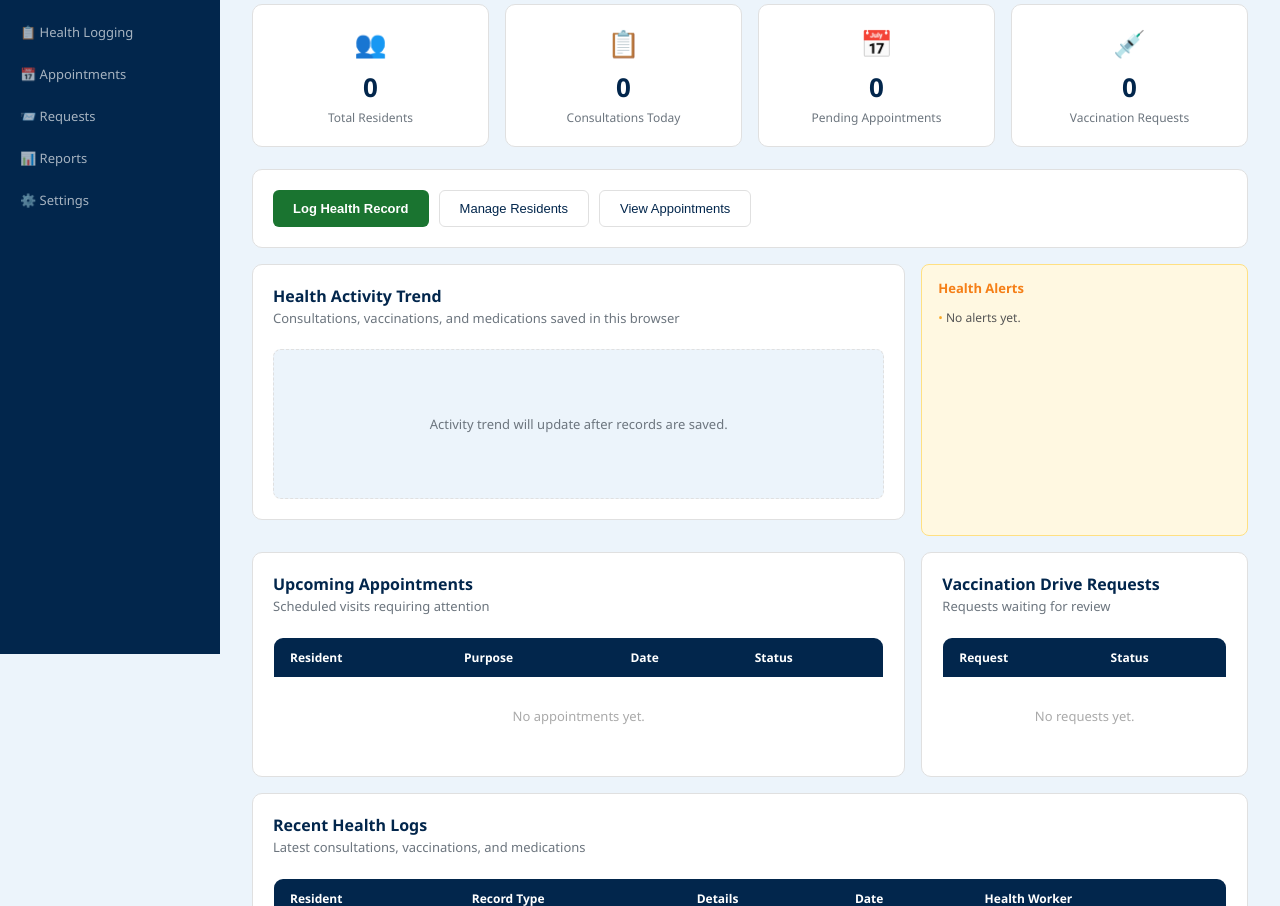
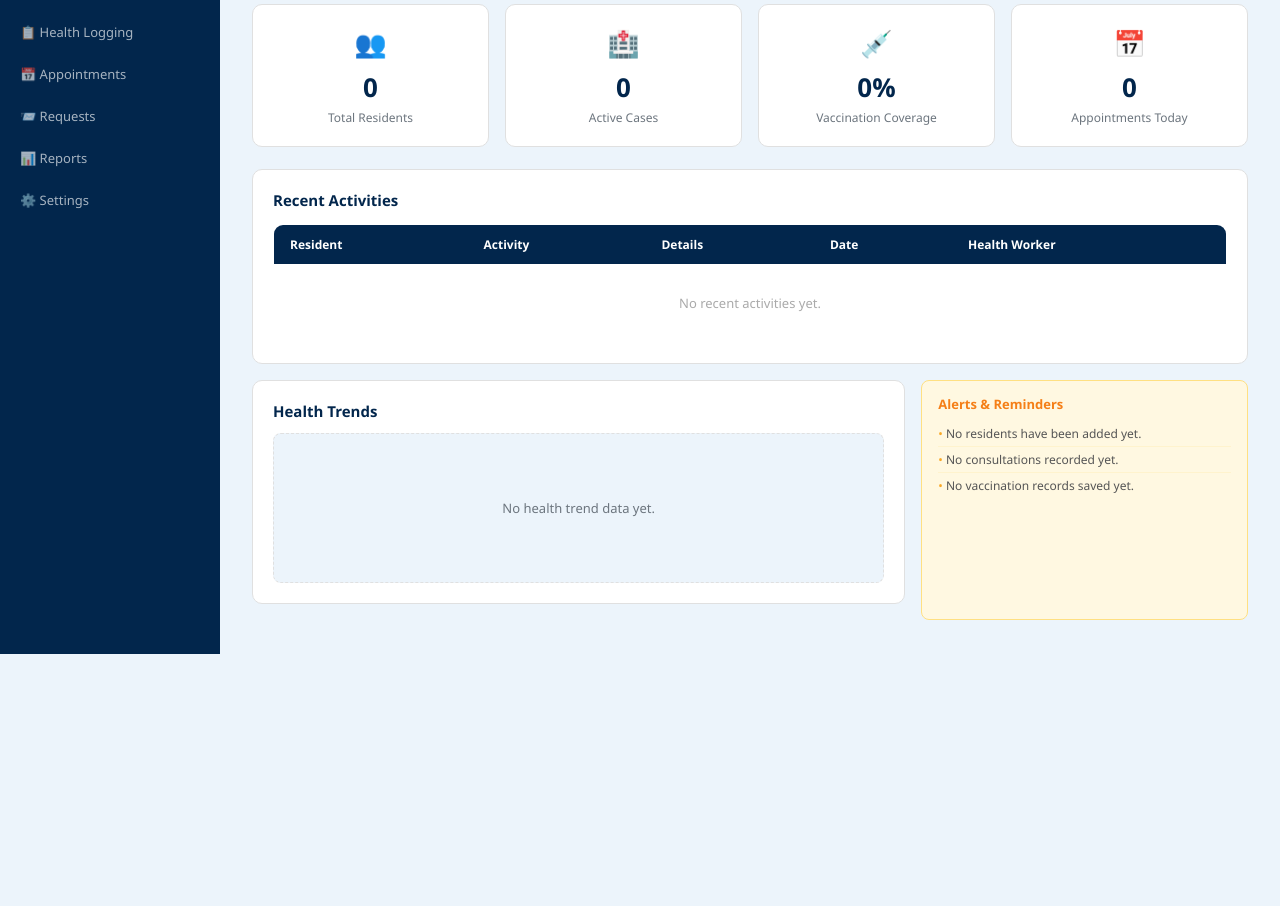
Before and after one commit to HiLo-LoHi/healthbase, a plain HTML site: page frontend/dashboard.html in a window 1280 px wide. Shown: the part 146-1052 px from the top of the page. After the commit the page ends 800 px from the top, so only its background shows below. Drawn offline with Linux system fonts and the light colour scheme.

Commit message:
modified dashboard.html - dashboard.js

```diff
--- a/frontend/dashboard.html
+++ b/frontend/dashboard.html
@@ -10,7 +10,7 @@
 <!-- SIDEBAR -->
 <div class="sidebar">
   <div class="sidebar-logo">
-    <img src="assets/Logo.png" alt="logo">
+    <img src="assets/logo.png" alt="logo">
     <span>HealthBase</span>
   </div>
   <a href="dashboard.html" class="nav-item active">🏠 Dashboard</a>
@@ -30,149 +30,83 @@
 
 <!-- MAIN -->
 <div class="main-content">
-
   <div class="page-header">
     <h1>Dashboard</h1>
-    <p>Overview of residents, health records, appointments, and requests</p>
+    <p>Overview of your barangay health center</p>
   </div>
 
-  <!-- STATS -->
+  <!-- 4 STAT CARDS -->
   <div class="stats-grid">
     <div class="stat-card">
       <div class="stat-icon">👥</div>
-      <div class="stat-number" id="totalResidents">0</div>
+      <div class="stat-number" id="totalResidents">—</div>
       <div class="stat-label">Total Residents</div>
     </div>
 
     <div class="stat-card">
-      <div class="stat-icon">📋</div>
-      <div class="stat-number" id="consultationsToday">0</div>
-      <div class="stat-label">Consultations Today</div>
+      <div class="stat-icon">🏥</div>
+      <div class="stat-number" id="totalCases">—</div>
+      <div class="stat-label">Active Cases</div>
+    </div>
+
+    <div class="stat-card">
+      <div class="stat-icon">💉</div>
+      <div class="stat-number" id="vaccinationRate">—</div>
+      <div class="stat-label">Vaccination Coverage</div>
     </div>
 
     <div class="stat-card">
       <div class="stat-icon">📅</div>
-      <div class="stat-number" id="pendingAppointments">0</div>
-      <div class="stat-label">Pending Appointments</div>
-    </div>
-
-    <div class="stat-card">
-      <div class="stat-icon">💉</div>
-      <div class="stat-number" id="vaccinationRequests">0</div>
-      <div class="stat-label">Vaccination Requests</div>
+      <div class="stat-number" id="appointmentsToday">—</div>
+      <div class="stat-label">Appointments Today</div>
     </div>
   </div>
 
-  <!-- QUICK ACTIONS -->
+  <!-- RECENT ACTIVITIES -->
   <div class="card">
-    <div style="display:flex; gap:10px; flex-wrap:wrap;">
-      <button class="btn-primary" onclick="location.href='health-logging.html'">Log Health Record</button>
-      <button class="btn-secondary" onclick="location.href='residents.html'">Manage Residents</button>
-      <button class="btn-secondary" onclick="location.href='appointments.html'">View Appointments</button>
-    </div>
-  </div>
-
-  <!-- TREND + ALERTS -->
-  <div class="dashboard-row">
-    <div class="card">
-      <div class="page-header">
-        <h1 style="font-size:16px;">Health Activity Trend</h1>
-        <p>Consultations, vaccinations, and medications saved in this browser</p>
-      </div>
-
-      <div class="chart-placeholder" id="activityTrend">
-        Activity trend will update after records are saved.
-      </div>
-    </div>
-
-    <div class="alerts-box">
-      <h4>Health Alerts</h4>
-      <div id="alertsList">
-        <div class="alert-item">No alerts yet.</div>
-      </div>
-    </div>
-  </div>
-
-  <!-- APPOINTMENTS + REQUESTS -->
-  <div class="dashboard-row">
-
-    <div class="card">
-      <div class="page-header">
-        <h1 style="font-size:16px;">Upcoming Appointments</h1>
-        <p>Scheduled visits requiring attention</p>
-      </div>
+    <h3 style="font-size:15px; color:var(--navy); margin-bottom:14px;">
+      Recent Activities
+    </h3>
 
     <table class="data-table">
       <thead>
         <tr>
           <th>Resident</th>
-            <th>Purpose</th>
+          <th>Activity</th>
+          <th>Details</th>
           <th>Date</th>
-            <th>Status</th>
+          <th>Health Worker</th>
         </tr>
       </thead>
-        <tbody id="upcomingAppointmentsBody">
+      <tbody id="recentActivitiesBody">
         <tr>
-            <td colspan="4" style="text-align:center;color:#aaa;padding:30px;">
-              No appointments yet.
+          <td colspan="5" style="text-align:center; color:#aaa; padding:30px;">
+            No recent activities yet.
           </td>
         </tr>
       </tbody>
     </table>
   </div>
 
+  <!-- HEALTH TRENDS + ALERTS -->
+  <div class="dashboard-row">
     <div class="card">
-      <div class="page-header">
-        <h1 style="font-size:16px;">Vaccination Drive Requests</h1>
-        <p>Requests waiting for review</p>
+      <h3 style="font-size:15px; color:var(--navy); margin-bottom:12px;">
+        Health Trends
+      </h3>
+
+      <div class="chart-placeholder" id="healthTrendsChart">
+        No health trend data yet.
+      </div>
     </div>
 
-      <table class="data-table">
-        <thead>
-          <tr>
-            <th>Request</th>
-            <th>Status</th>
-          </tr>
-        </thead>
-        <tbody id="driveRequestsBody">
-          <tr>
-            <td colspan="2" style="text-align:center;color:#aaa;padding:30px;">
-              No requests yet.
-            </td>
-          </tr>
-        </tbody>
-      </table>
+    <div class="alerts-box">
+      <h4>Alerts & Reminders</h4>
+      <div id="alertsList">
+        <div class="alert-item">No alerts or reminders yet.</div>
       </div>
-
     </div>
-
-  <!-- RECENT HEALTH LOGS -->
-  <div class="card">
-    <div class="page-header">
-      <h1 style="font-size:16px;">Recent Health Logs</h1>
-      <p>Latest consultations, vaccinations, and medications</p>
   </div>
-
-    <table class="data-table">
-      <thead>
-        <tr>
-          <th>Resident</th>
-          <th>Record Type</th>
-          <th>Details</th>
-          <th>Date</th>
-          <th>Health Worker</th>
-        </tr>
-      </thead>
-      <tbody id="recentLogsBody">
-        <tr>
-          <td colspan="5" style="text-align:center;color:#aaa;padding:30px;">
-            No health logs yet.
-          </td>
-        </tr>
-      </tbody>
-    </table>
-  </div>
-
 </div>
 
 <script src="js/apps.js"></script>
--- a/frontend/js/dashboard.js
+++ b/frontend/js/dashboard.js
@@ -6,48 +6,115 @@ function loadDashboard() {
   const vaccinations = getRecords('vaccinations');
   const medications = getRecords('medications');
   const appointments = getRecords('appointments');
-  const requests = getRecords('requests');
 
   const today = getTodayDate();
 
   document.getElementById('totalResidents').innerText = residents.length;
-  document.getElementById('consultationsToday').innerText =
-    consultations.filter(c => c.date === today).length;
-  document.getElementById('pendingAppointments').innerText =
-    appointments.filter(a => a.status === 'Pending').length;
-  document.getElementById('vaccinationRequests').innerText =
-    requests.filter(r => r.status === 'Pending').length;
+  document.getElementById('totalCases').innerText = consultations.length;
+  document.getElementById('vaccinationRate').innerText =
+    calculateVaccinationRate(residents, vaccinations) + '%';
+  document.getElementById('appointmentsToday').innerText =
+    appointments.filter(item => item.date === today).length;
 
-  renderRecentLogs(consultations, vaccinations, medications);
+  renderHealthTrends(consultations, vaccinations, medications);
+  renderAlerts(residents, consultations, vaccinations, appointments);
+  renderRecentActivities(consultations, vaccinations, medications, appointments);
 }
 
-function renderRecentLogs(consultations, vaccinations, medications) {
-  const body = document.getElementById('recentLogsBody');
+function calculateVaccinationRate(residents, vaccinations) {
+  if (residents.length === 0) return 0;
 
-  const logs = [
-    ...consultations.map(item => ({ ...item, type: 'Consultation', details: item.complaint })),
-    ...vaccinations.map(item => ({ ...item, type: 'Vaccination', details: item.vaccine })),
-    ...medications.map(item => ({ ...item, type: 'Medication', details: item.name }))
+  const vaccinatedResidents = new Set(
+    vaccinations
+      .map(item => item.resident)
+      .filter(Boolean)
+  );
+
+  return Math.round((vaccinatedResidents.size / residents.length) * 100);
+}
+
+function renderHealthTrends(consultations, vaccinations, medications) {
+  const chart = document.getElementById('healthTrendsChart');
+
+  const total =
+    consultations.length +
+    vaccinations.length +
+    medications.length;
+
+  if (total === 0) {
+    chart.innerText = 'No health trend data yet.';
+    return;
+  }
+
+  chart.innerHTML = `
+    Consultations: ${consultations.length}<br>
+    Vaccinations: ${vaccinations.length}<br>
+    Medications: ${medications.length}
+  `;
+}
+
+function renderAlerts(residents, consultations, vaccinations, appointments) {
+  const alertsList = document.getElementById('alertsList');
+  const alerts = [];
+
+  const pendingAppointments = appointments.filter(item => item.status === 'Pending');
+
+  if (residents.length === 0) alerts.push('No residents have been added yet.');
+  if (consultations.length === 0) alerts.push('No consultations recorded yet.');
+  if (vaccinations.length === 0) alerts.push('No vaccination records saved yet.');
+  if (pendingAppointments.length > 0) {
+    alerts.push(`${pendingAppointments.length} appointment(s) still pending.`);
+  }
+
+  alertsList.innerHTML = alerts.length
+    ? alerts.map(alert => `<div class="alert-item">${alert}</div>`).join('')
+    : '<div class="alert-item">No alerts or reminders yet.</div>';
+}
+
+function renderRecentActivities(consultations, vaccinations, medications, appointments) {
+  const body = document.getElementById('recentActivitiesBody');
+
+  const activities = [
+    ...consultations.map(item => ({
+      ...item,
+      activity: 'Consultation',
+      details: item.complaint || item.diagnosis
+    })),
+    ...vaccinations.map(item => ({
+      ...item,
+      activity: 'Vaccination',
+      details: item.vaccine || item.dose
+    })),
+    ...medications.map(item => ({
+      ...item,
+      activity: 'Medication',
+      details: item.name || item.dosage
+    })),
+    ...appointments.map(item => ({
+      ...item,
+      activity: 'Appointment',
+      details: item.purpose || item.reason
+    }))
   ].sort((a, b) => new Date(b.createdAt) - new Date(a.createdAt));
 
-  if (logs.length === 0) {
+  if (activities.length === 0) {
     body.innerHTML = `
       <tr>
         <td colspan="5" style="text-align:center;color:#aaa;padding:30px;">
-          No health logs yet.
+          No recent activities yet.
         </td>
       </tr>
     `;
     return;
   }
 
-  body.innerHTML = logs.slice(0, 5).map(log => `
+  body.innerHTML = activities.slice(0, 8).map(item => `
     <tr>
-      <td>${log.resident || 'Unknown resident'}</td>
-      <td><span class="badge badge-green">${log.type}</span></td>
-      <td>${log.details || '-'}</td>
-      <td>${log.date || log.createdAt.split('T')[0]}</td>
-      <td>${log.worker || 'Health Worker'}</td>
+      <td>${item.resident || item.fullName || 'Unknown resident'}</td>
+      <td><span class="badge badge-green">${item.activity}</span></td>
+      <td>${item.details || '-'}</td>
+      <td>${item.date || item.createdAt.split('T')[0]}</td>
+      <td>${item.worker || 'Health Worker'}</td>
     </tr>
   `).join('');
 }
```
Lines whose indentation alone changed are shown as unchanged.
